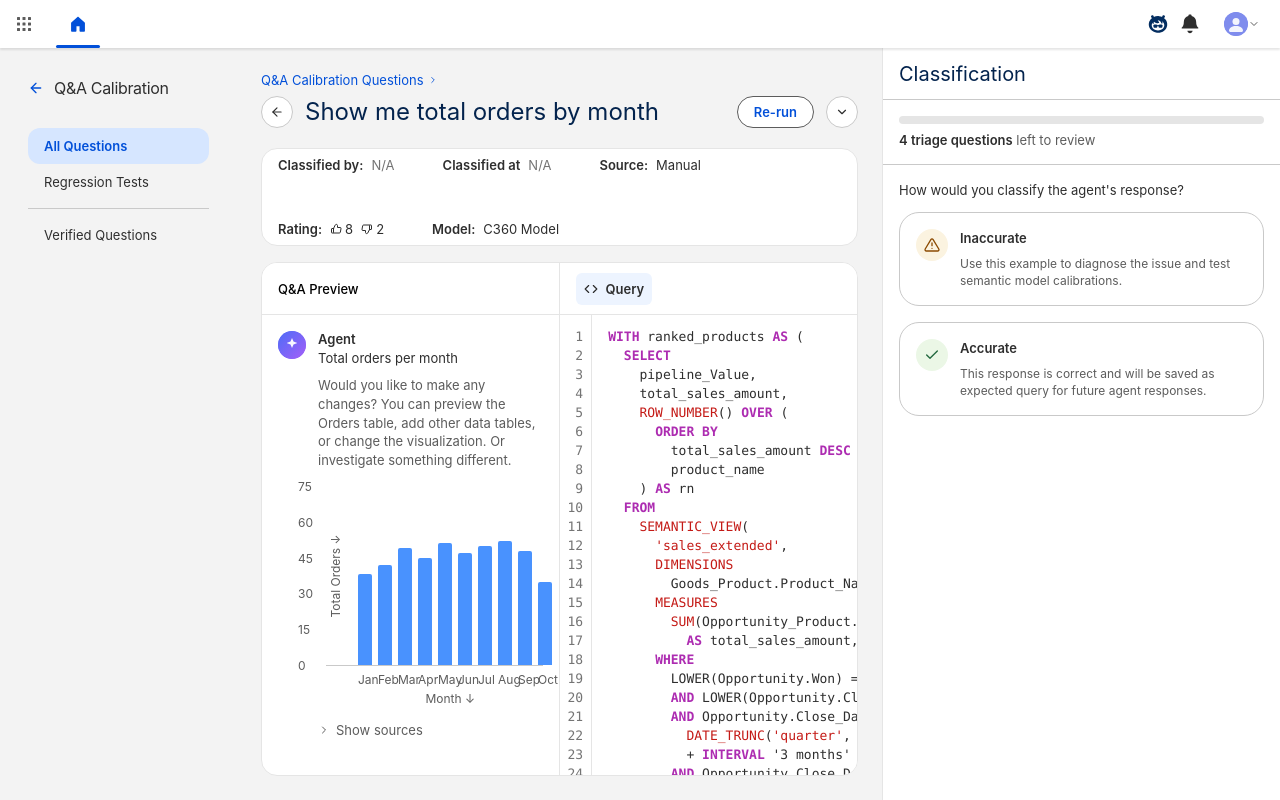
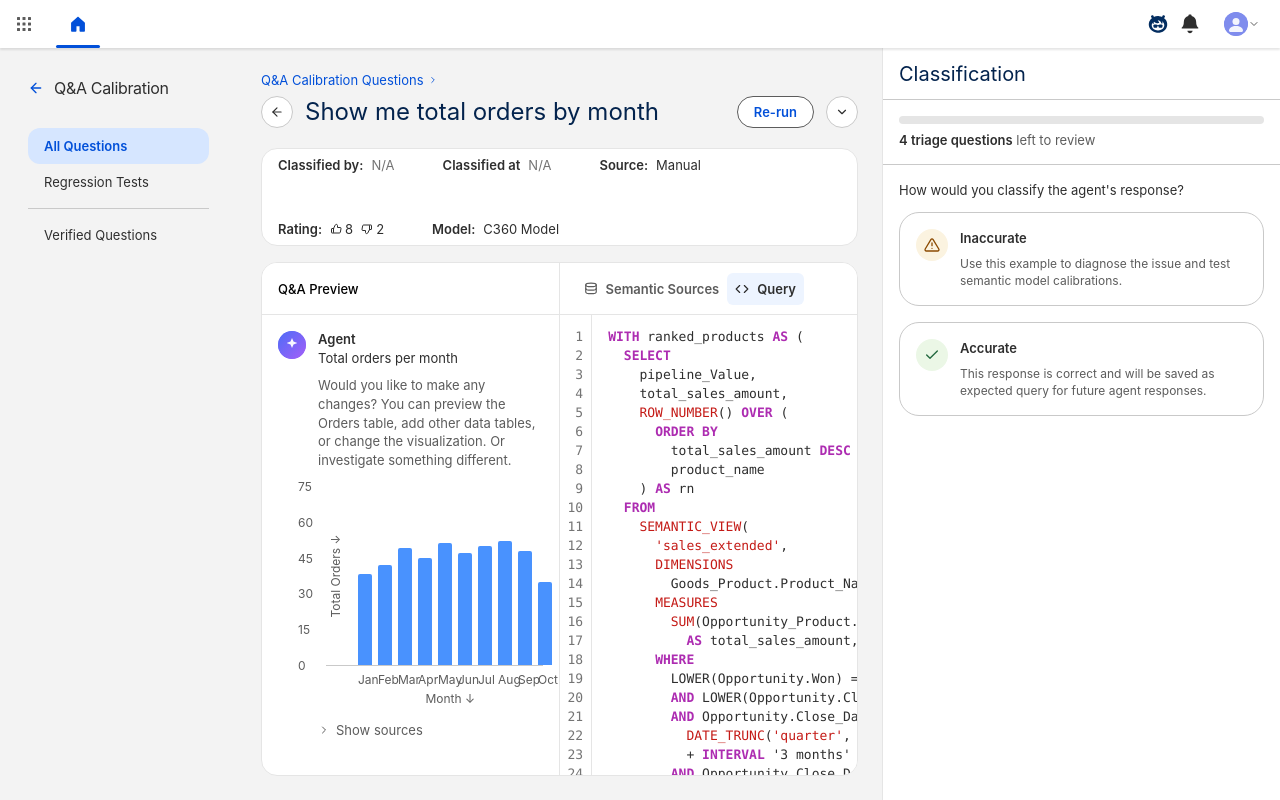
Before and after one commit to shlomithiller/Q-A-calibration, a React (Vite) app: page / in a window 1280 px wide. Both pictures are taken after a click on the button "Review". Built offline with nearby package versions, Linux system fonts and the light colour scheme.

Commit message:
Add Semantic Sources tab back to query panel
Co-Authored-By: Claude Sonnet 4.6 <noreply@anthropic.com>

```diff
--- a/src/components/QuestionDetail.tsx
+++ b/src/components/QuestionDetail.tsx
@@ -382,6 +382,13 @@ export function QuestionDetail({
             ) : (
               <div className="panel-tabs">
                 <button
+                  className={`panel-tab ${rightTab === 'sources' ? 'active' : ''}`}
+                  onClick={() => setRightTab('sources')}
+                >
+                  <Database size={14} />
+                  Semantic Sources
+                </button>
+                <button
                   className={`panel-tab ${rightTab === 'query' ? 'active' : ''}`}
                   onClick={() => setRightTab('query')}
                 >
@@ -485,6 +492,10 @@ export function QuestionDetail({
                   </button>
                   </div>
                 </div>
+            ) : rightTab === 'sources' ? (
+              <div style={{ padding: 24, color: 'var(--color-on-surface-1)' }}>
+                Semantic source bindings preview — Goods_Product, Opportunity_Product, and Sales_Extended view from the C360 Model.
+              </div>
             ) : (
               <QueryPanel sql={question.response.sql} />
             )}
```
